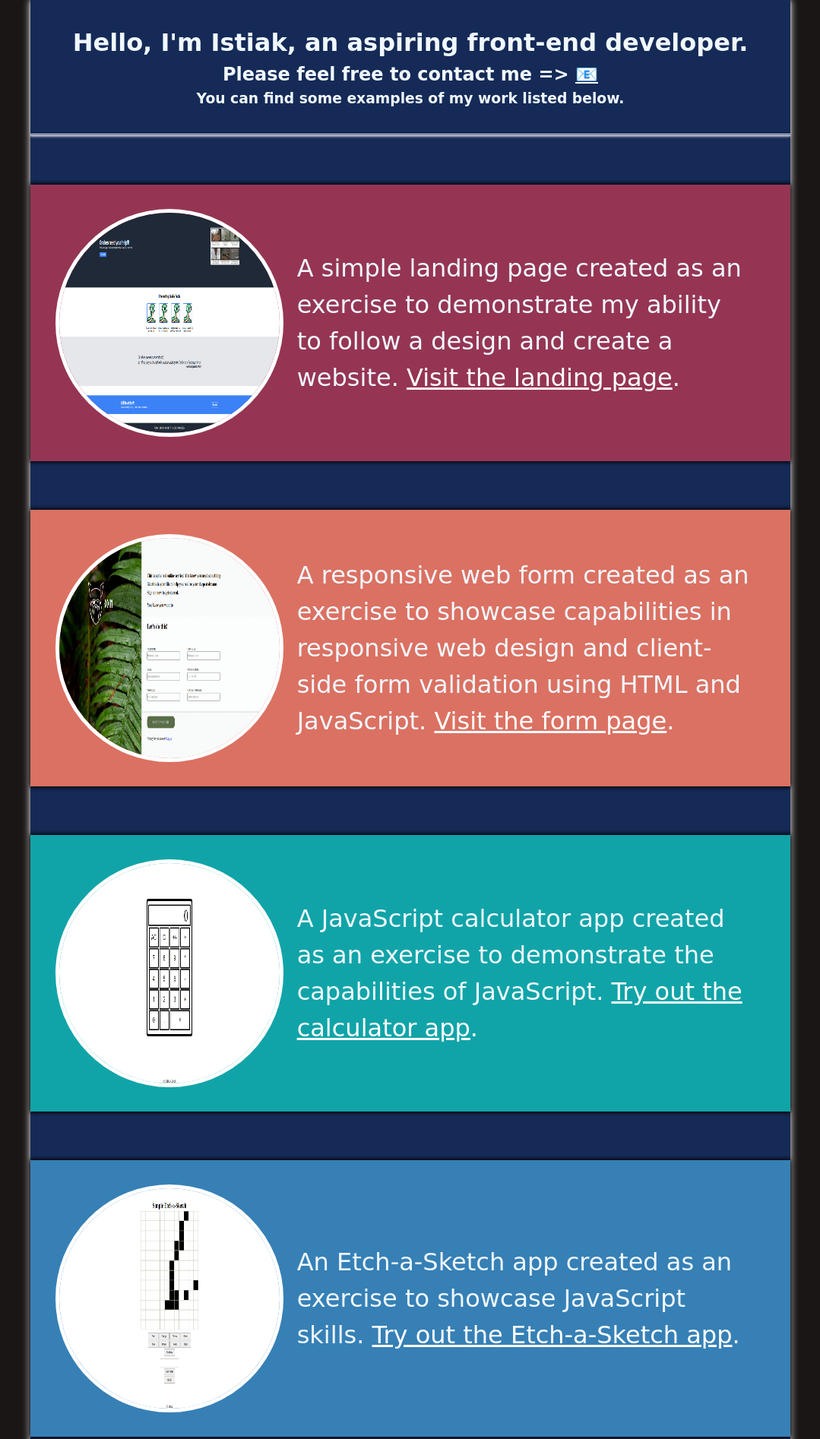
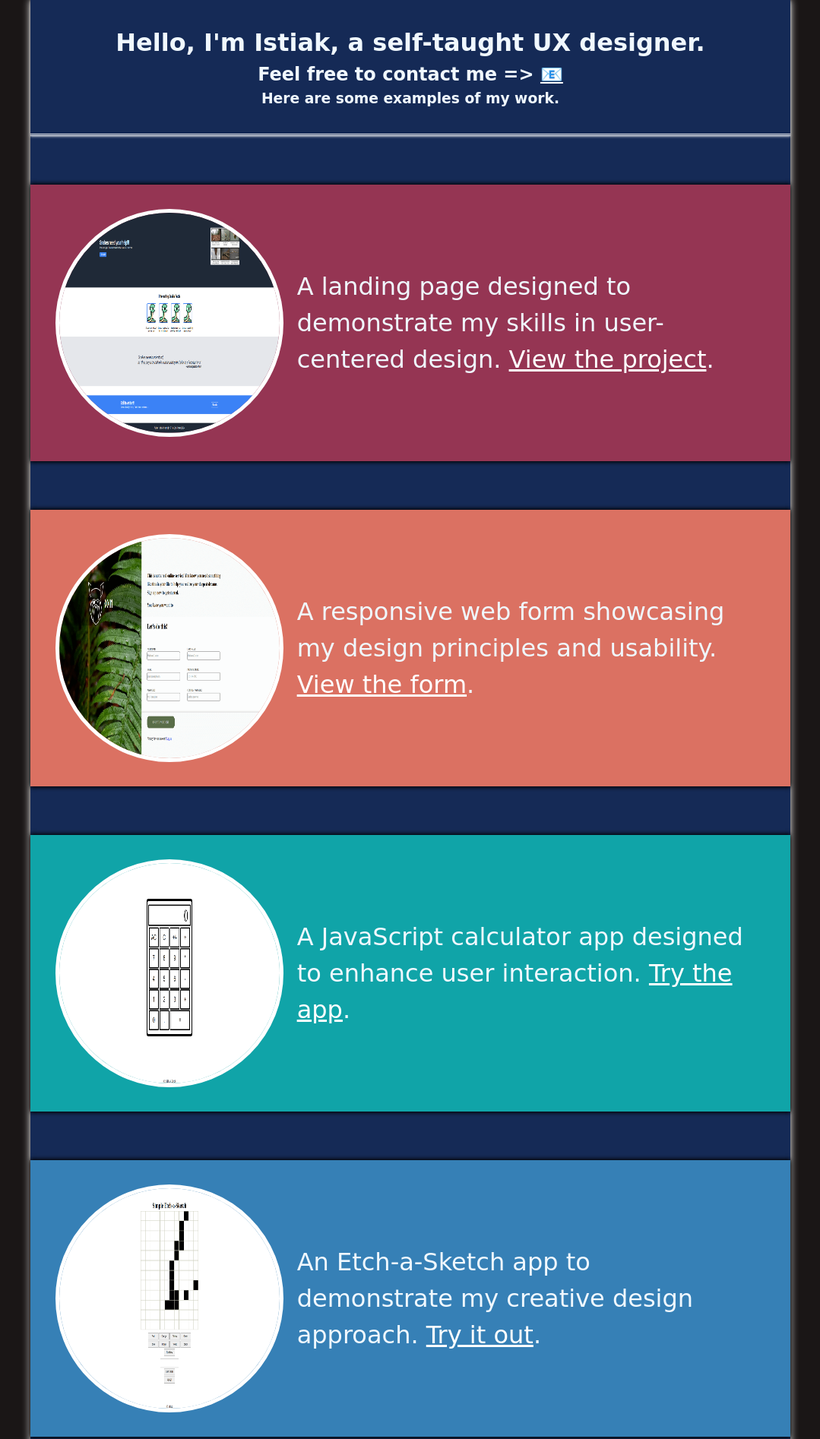
Before and after one commit to D1p20/portfolio, a plain HTML site: page index.html in a window 1280 px wide. Shown: the top 1894 px of the page at 76% size, without its empty margins (100-1179 px from the left). Drawn offline with Linux system fonts and the light colour scheme; no server answers.

Commit message:
Afix to text
web to ux

```diff
--- a/index.html
+++ b/index.html
@@ -9,77 +9,59 @@
 <body>
     <div id="container">
         <div class="top">
-            <h1>Hello, I'm Istiak, an aspiring front-end developer.</h1>
-            <h2>Please feel free to contact me => <a href="https://mail.google.com/mail/?view=cm&fs=1&to=ansaryistiak@gmail.com" target="_blank">📧</a></h2>
-            <h3>You can find some examples of my work listed below.</h3>
+            <h1>Hello, I'm Istiak, a self-taught UX designer.</h1>
+            <h2>Feel free to contact me => <a href="https://mail.google.com/mail/?view=cm&fs=1&to=ansaryistiak@gmail.com" target="_blank">📧</a></h2>
+            <h3>Here are some examples of my work.</h3>
         </div>
         <div class="bottom">
             <div class="projects">
                 <div class="image-cropper">
-                    <img src="images/bw22.png" alt="A website landing page photo" class="work_pic">
+                    <img src="images/bw22.png" alt="Landing page design" class="work_pic">
                 </div>
                 <div>
-                    <p>A simple landing page created as an
-                    exercise to demonstrate my ability to follow a
-                    design and create a website. <a href="https://d1p20.github.io/odin-landing-page/" target="_blank">Visit the landing page</a>.
+                    <p>A landing page designed to demonstrate my skills in user-centered design. <a href="https://d1p20.github.io/odin-landing-page/" target="_blank">View the project</a>.
                 </p>
                 </div>
             </div>
             <div class="projects">
                 <div class="image-cropper">
-                    <img src="images/bw11.png" alt="A responsive form photo" class="work_pic">
+                    <img src="images/bw11.png" alt="Responsive form design" class="work_pic">
                 </div>
                 <div>
-                    <p>A responsive web form created as an exercise
-                         to showcase capabilities in responsive web
-                         design and client-side form validation using HTML and
-                         JavaScript. <a href="https://d1p20.github.io/Odin_Project_Sign-up_Form/" target="_blank">Visit the form page</a>.
+                    <p>A responsive web form showcasing my design principles and usability. <a href="https://d1p20.github.io/Odin_Project_Sign-up_Form/" target="_blank">View the form</a>.
                     </p>
                 </div>
             </div>
             <div class="projects">
                 <div class="image-cropper">
-                    <img src="images/ba1.png" alt="A calculator app photo" class="work_pic">
+                    <img src="images/ba1.png" alt="Calculator app design" class="work_pic">
                 </div>
                 <div>
-                    <p>A JavaScript calculator app created as an exercise to demonstrate the capabilities of
-                        JavaScript. <a href="https://d1p20.github.io/Odin_foundations_calculator/" target="_blank">Try
-                            out the calculator app</a>.</p>
-
+                    <p>A JavaScript calculator app designed to enhance user interaction. <a href="https://d1p20.github.io/Odin_foundations_calculator/" target="_blank">Try the app</a>.</p>
                 </div>
             </div>
             <div class="projects">
                 <div class="image-cropper">
-                    <img src="images/ba2.png" alt="A calculator app photo" class="work_pic">
+                    <img src="images/ba2.png" alt="Etch-a-Sketch app design" class="work_pic">
                 </div>
                 <div>
-                    <p>An Etch-a-Sketch app created as an exercise to
-                        showcase JavaScript
-                        skills. <a href="https://d1p20.github.io/Odin-Etch-a-Sketch/" target="_blank">Try
-                             out the Etch-a-Sketch app</a>.
+                    <p>An Etch-a-Sketch app to demonstrate my creative design approach. <a href="https://d1p20.github.io/Odin-Etch-a-Sketch/" target="_blank">Try it out</a>.
                     </p>
-
-
                 </div>
             </div>
             <div class="projects">
                 <div class="image-cropper">
-                    <img src="images/aaa.png" alt="A photo of a cartoon cat" class="work_pic">
+                    <img src="images/aaa.png" alt="Game design" class="work_pic">
                 </div>
                 <div>
-                    <p>I also love to make games in my free time! Check out some of my games here: <a href="https://aaagamz.itch.io/" target="_blank">AAA Games</a>.</p>
-
-
-
+                    <p>I enjoy creating games in my spare time! Check out my projects: <a href="https://aaagamz.itch.io/" target="_blank">AAA Games</a>.</p>
                 </div>
             </div>
         </div>
         <div class="footer">
-            © 2024 IstiakA. All rights reserved.
+            © 2024 Istiak. All rights reserved.
         </div>
     </div>
-    <script type="module" src="main.js"></script>
-
+    <!-- <script type="module" src="main.js"></script> -->
 </body>
-
 </html>
```
